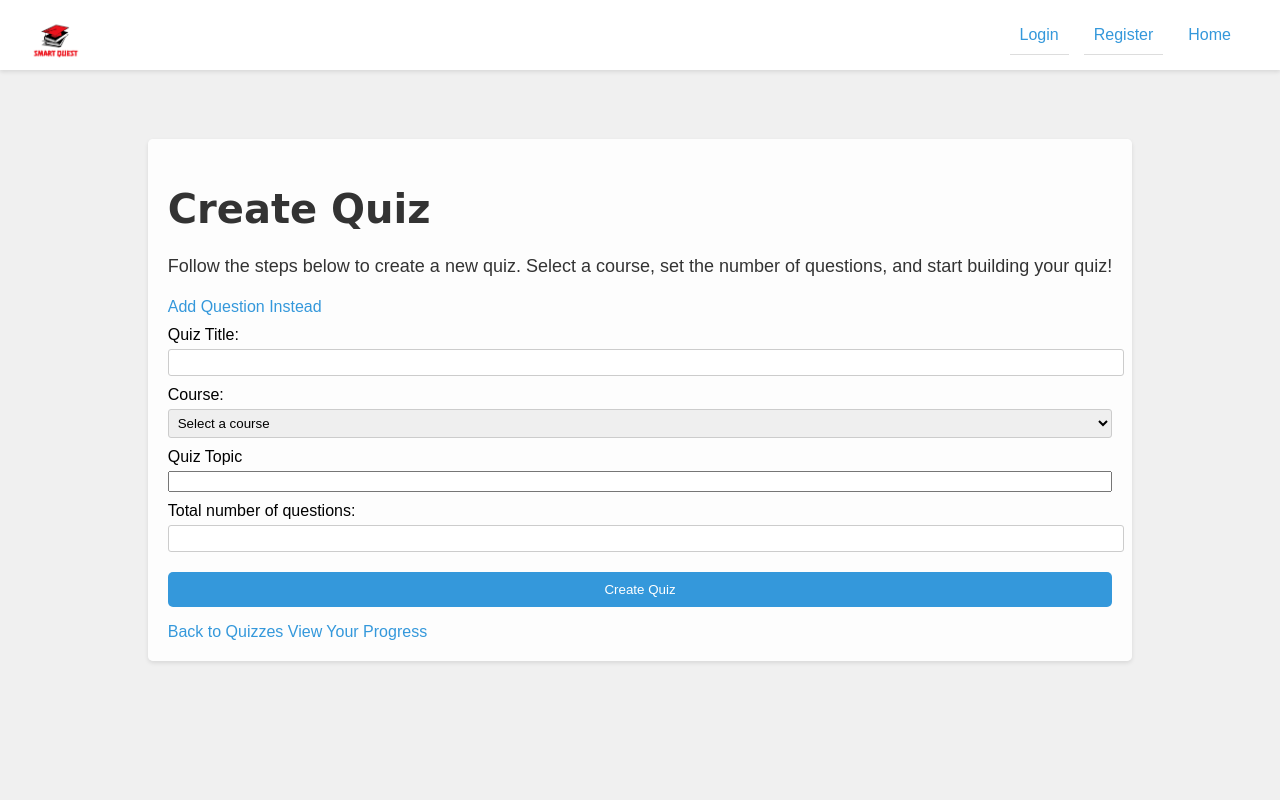
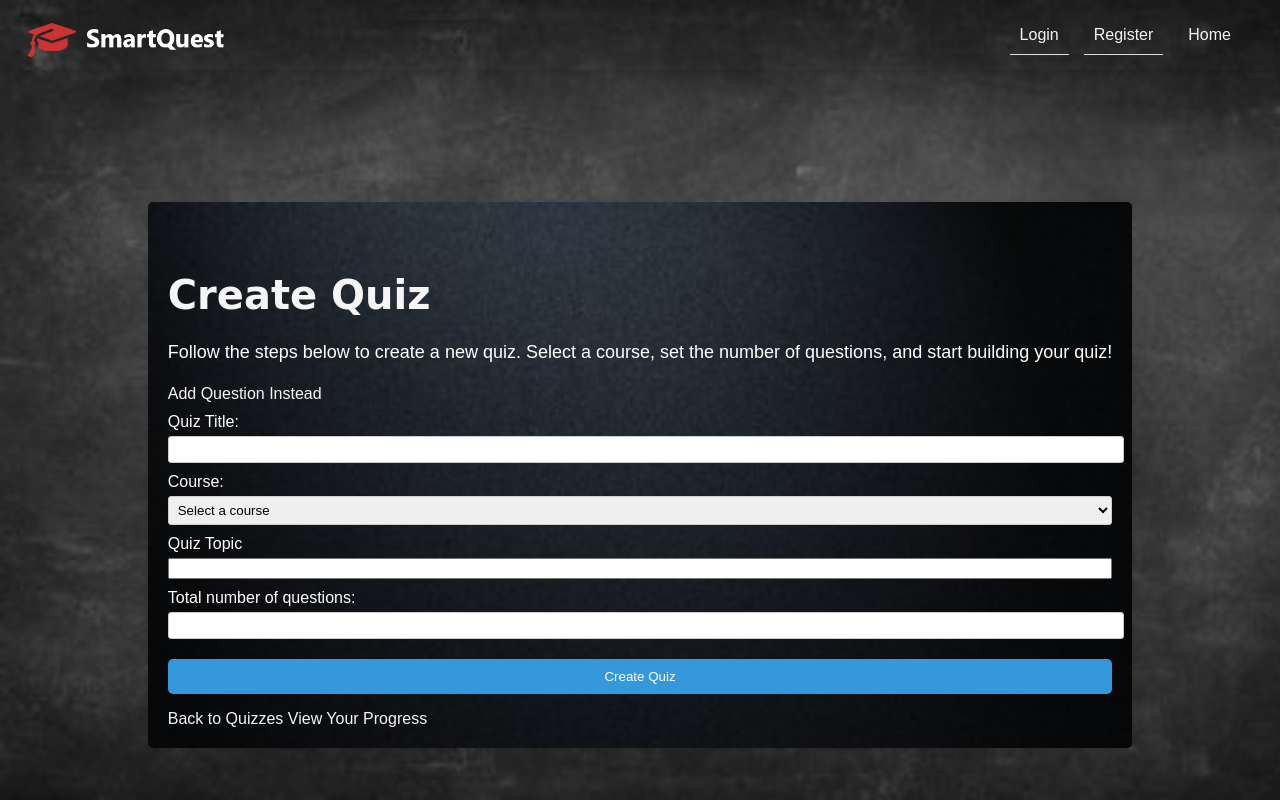
Before and after one commit to HarkaranK/AgileDevelopment_Group6_2023, a Flask app: page /create-quiz in a window 1280 px wide. Run offline with Flask 3, Linux system fonts and the light colour scheme.

Commit message:
added some styles to some pages

```diff
--- a/myapp/static/stylesheet.css
+++ b/myapp/static/stylesheet.css
@@ -3,11 +3,16 @@ body {
   background-color: #f0f0f0;
   margin: 0;
   padding: 0;
+  background-image: url('../static/img/back2.jpg');
+  background-size: cover;
+  background-position: center;
+  background-repeat: no-repeat;
+  background-attachment: fixed;
 }
 
 #indexHeader {
   align-items: center;
-  background-color: #3498db;
+  background-color: none;
   display: flex;
   justify-content: space-between;
   height: 80px;
@@ -42,7 +47,7 @@ body {
 }
 
 #appLogo {
-  width: 60px;
+  width: 200px;
   height: auto;
   margin-right: 10px;
   margin-top: 10px;
@@ -65,7 +70,7 @@ article {
   padding-top: 200px;
 }
 h1, h2 {
-  color: #333;
+  color: antiquewhite;
   margin-bottom: 20px;
   font-family: 'Lobster', cursive;
   font-size: 40px;
@@ -73,7 +78,7 @@ h1, h2 {
 
 p {
   font-size: 18px;
-  color: #333;
+  color: white;
   line-height: 1.6;
   /* padding-top: 30px; */
 }
@@ -118,7 +123,7 @@ li:last-child {
 
 a {
   text-decoration: none;
-  color: #3498db;
+  color: whitesmoke;
 }
 
 a:hover {
@@ -179,15 +184,20 @@ body {
     box-shadow: 0 2px 4px rgba(0, 0, 0, 0.1);
     text-align: center;
     width: 600px; /* Add this line to set the width */
+    margin-top: 120px;
+    background-image: url('img/create.jpg');
+    background-repeat: no-repeat;
+    background-size: cover;
+
   }
 
   .logo {
-    width: 120px;
+    width: 200px;
     margin-bottom: 20px;
   }
 
   h1 {
-    color: #333;
+    color: whitesmoke;
     margin-bottom: 20px;
   }
 
@@ -205,7 +215,7 @@ body {
 
   .register-btn {
     display: inline-block;
-    background-color: #3498db;
+    background-color: black;
     color: #fff;
     padding: 10px 20px;
     border-radius: 5px;
@@ -214,7 +224,7 @@ body {
   }
 
   .register-btn:hover {
-    background-color: #2980b9;
+    background-color: rgb(136, 226, 226);
   }
   footer {
     position: fixed;
@@ -235,7 +245,7 @@ article {
 ----------------------------------------------*/
 #indexHeader {
     align-items: center;
-    background: #fff;
+    background-color: none;
     display: flex;
     height: 70px;
     justify-content: space-between;
@@ -305,6 +315,31 @@ article {
   margin-top: 1rem;
   text-decoration: none;
 }
-
-/*
-for index.html*/
+/*create quiz page css*/
+.create-quiz-container {
+  background-image: url('img/quiz.jpg');
+  background-repeat: no-repeat;
+  background-size: cover;
+  margin-top: 150px;
+}
+#create_quiz_heading{
+  margin-top: 50px;
+}
+.create{
+  color: white;
+}
+.login-heading{
+  color: black;
+}
+.loginp{
+  color: white;
+}
+.quiz_label{
+  color: white;
+}
+.login-btn{
+  margin-top: 10px;
+}
+.rslt-container{
+  background-color: none;
+}
--- a/myapp/templates/base.html
+++ b/myapp/templates/base.html
@@ -10,10 +10,9 @@
     <link rel="stylesheet" href="{{ url_for('static', filename='stylesheet.css') }}">
     {% block extra_head %}{% endblock %}
 </head>
-<body>
+<body class="main-body">
     <header id="indexHeader">
-        <img src="{{ url_for('static', filename='logo.png') }}" alt="App Logo" id="appLogo">
-        <p>Smart Quiz</p>
+        <img src="{{ url_for('static', filename='img/logo.png') }}" alt="App Logo" id="appLogo", width="300" height="300">
         <nav>
             <ul class="navUl">
                 <li class="navElmt"><a href="{{ url_for('login') }}">Login</a></li>
@@ -22,6 +21,12 @@
             </ul>
         </nav>
     </header>
+    <div class="icons">
+        <i class="fa fa-facebook"></i>
+        <i class="fa fa-twitter"></i>
+        <i class="fa fa-instagram"></i>
+        <i class="fa fa-linkedin"></i>
+    </div>
     {% block content %}{% endblock %}
 </body>
 </html>
--- a/myapp/templates/create_quiz.html
+++ b/myapp/templates/create_quiz.html
@@ -1,8 +1,8 @@
 {% extends 'base.html' %} {% block title %}Create Quiz{% endblock %} {% block
 content %}
 <div class="container create-quiz-container">
-  <h1>Create Quiz</h1>
-  <p>
+  <h1 id="create_quiz_heading">Create Quiz</h1>
+  <p class="create">
     Follow the steps below to create a new quiz. Select a course, set the number
     of questions, and start building your quiz!
   </p>
@@ -13,20 +13,20 @@ content %}
   >
   <!-- Add this button inside your create_quiz.html file -->
     <a href="{{ url_for('add_question') }}" class="btn btn-secondary mt-3">Add Question Instead</a>
-    <label for="quiz-title">Quiz Title:</label>
+    <label class="quiz_label" for="quiz-title">Quiz Title:</label>
     <input type="text" name="title" id="quiz-title" required />
-    <label for="course">Course:</label>
+    <label class="quiz_label" for="course">Course:</label>
     <select name="course" id="course" required>
-      <option value="" disabled selected>Select a course</option>
+      <option class="quiz_label" value="" disabled selected>Select a course</option>
       <option value="Node.js">Node.js</option>
       <option value="Python">Python</option>
       <option value="Network">Network</option>
       <option value="Biology">Biology</option>
     </select>
-    <label for="quiz-topic">Quiz Topic</label>
+    <label class="quiz_label" for="quiz-topic">Quiz Topic</label>
     <input type="string" name="quiz-topic" id="quiz type" min="1" required />
 
-    <label for="total_questions">Total number of questions:</label>
+    <label class="quiz_label" for="total_questions">Total number of questions:</label>
     <input
       type="number"
       name="total_questions"
--- a/myapp/templates/register.html
+++ b/myapp/templates/register.html
@@ -4,7 +4,7 @@
 
 {% block content %}
     <div class="login-container">
-      <img src="{{ url_for('static', filename='logo.png') }}" alt="Logo" class="logo" />
+      <img src="{{ url_for('static', filename='img/logo.png') }}" alt="Logo" class="logo" />
       <h1>Register</h1>
       <form method="POST" action="{{ url_for('register') }}">
         <p>Name <input type="text" name="name" required /></p>
--- a/myapp/templates/results.html
+++ b/myapp/templates/results.html
@@ -12,7 +12,7 @@
     <title>Quiz Results</title>
   </head>
   <body>
-    <div class="container">
+    <div class="rslt-container">
         <h1 class="my-4">Quiz Results</h1>
         <p>You answered {{ score }} out of {{ total_questions }} questions correctly.</p>
         <a href="{{ url_for('index') }}" class="btn btn-primary">Go back to home</a>
```
Also changed, not shown: myapp/static/index.css (+9 -6 lines), myapp/templates/login.html (+5 -5 lines), myapp/static/img/create.jpg (added), myapp/static/img/quiz.jpg (added).
